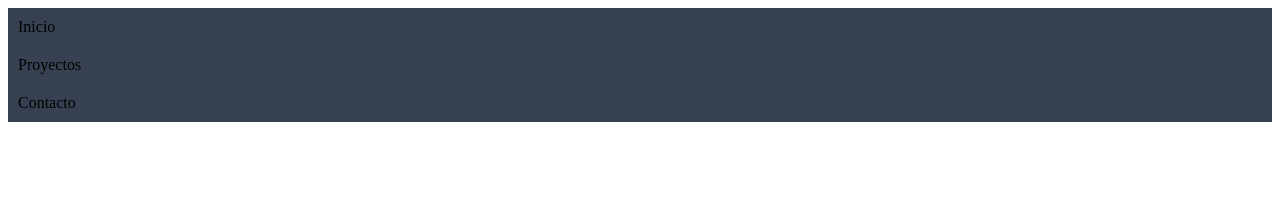
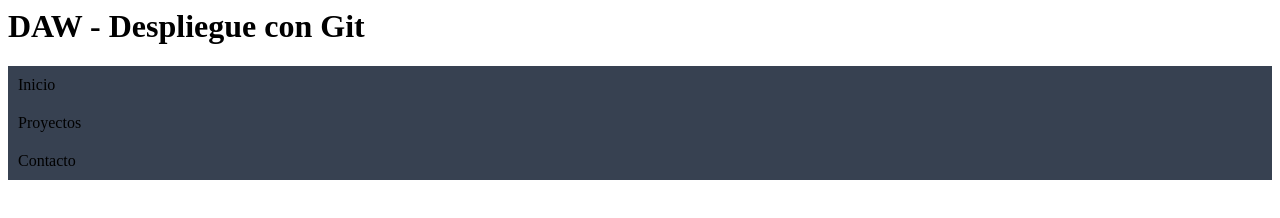
Before and after one commit to Fernando-2711/daw-git-santiago-fernando, a plain HTML site: page index.html in a window 1280 px wide. Drawn offline with Linux system fonts and the light colour scheme.

Commit message:
Modifica titulo desde conflicto-titulo

```diff
--- a/index.html
+++ b/index.html
@@ -4,6 +4,7 @@
         <link rel="stylesheet" href="styles.css">
     </head>
     <body>
+        <h1>DAW - Despliegue con Git</h1>
         <nav>Inicio</nav>
         <nav>Proyectos</nav>
         <nav>Contacto</nav>
```
